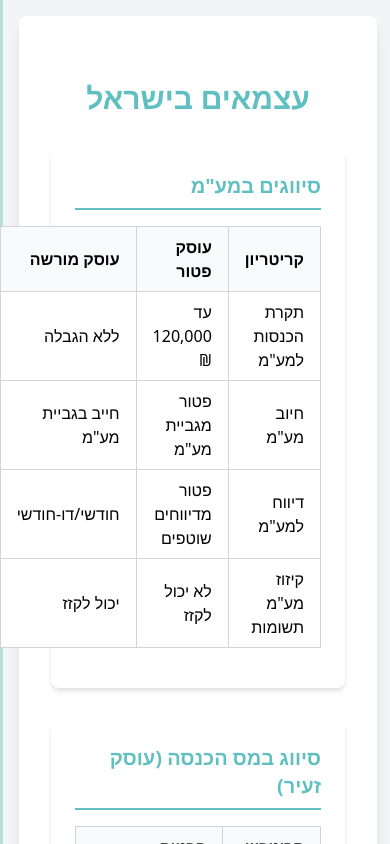
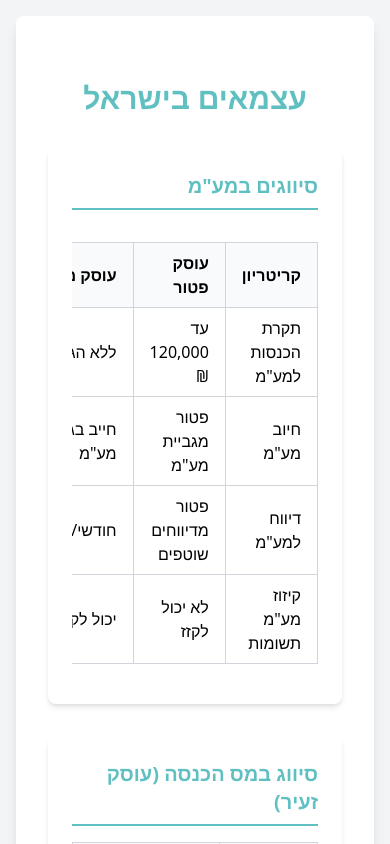
Before and after one commit to Zevik/Atsmai, a Next.js app: page / in a window 390 px wide. Shown: the top 844 px of the page. Built offline with nearby package versions, Linux system fonts and the light colour scheme.

Commit message:
Fix first table overflow on mobile

```diff
--- a/pages/index.js
+++ b/pages/index.js
@@ -5,6 +5,7 @@ export default function Home() {
         <h1 className="text-3xl font-bold mb-8 text-primary text-center mt-8">עצמאים בישראל</h1>
         <section className="mb-8 hover:shadow-lg transition-shadow transition-transform duration-300 hover:-translate-y-1">
           <h2 className="text-xl font-semibold mb-4 text-primary border-b-2 border-primary pb-2">סיווגים במע"מ</h2>
+          <div className="overflow-x-auto">
             <table className="min-w-full bg-white">
               <thead>
                 <tr>
@@ -36,6 +37,7 @@ export default function Home() {
                 </tr>
               </tbody>
             </table>
+          </div>
         </section>
         <section className="mb-8 hover:shadow-lg transition-shadow transition-transform duration-300 hover:-translate-y-1">
           <h2 className="text-xl font-semibold mb-4 text-primary border-b-2 border-primary pb-2">סיווג במס הכנסה (עוסק זעיר)</h2>
```
Lines whose indentation alone changed are shown as unchanged.
